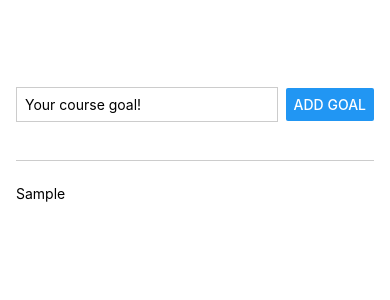
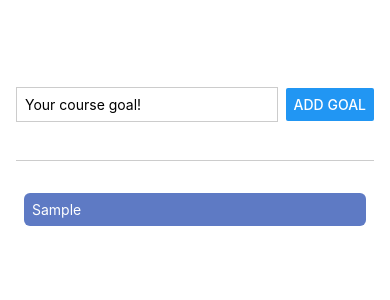
Before and after one commit to ErxrilOwl/RNCourse, a React Native app: screen / in a window 390 px wide. Both pictures are taken after typing "Sample" into the empty fields and a click on the button "ADD GOAL". Shown: the top 300 px of the page. Built offline with nearby package versions, Linux system fonts and the light colour scheme.

Commit message:
enhancement: android ios styling

```diff
--- a/App.js
+++ b/App.js
@@ -28,7 +28,13 @@
           onPress={addGoalHandler} />
       </View>
       <View style={styles.goalsContainer}>
-        {courseGoals.map((goal) => (<Text key={goal}>{goal}</Text>))}
+        {courseGoals.map((goal) => (
+          <View style={styles.goalItem} key={goal}>
+            <Text style={styles.goalText}>
+              {goal}
+            </Text>
+          </View>
+        ))}
       </View>
     </View>
   );
@@ -59,4 +65,13 @@
   goalsContainer: {
     flex: 6,
   },
+  goalItem: {
+    margin: 8,
+    padding: 8,
+    borderRadius: 6,
+    backgroundColor: '#5E7AC4'
+  },
+  goalText: {
+    color: 'white'
+  }
 });
```
